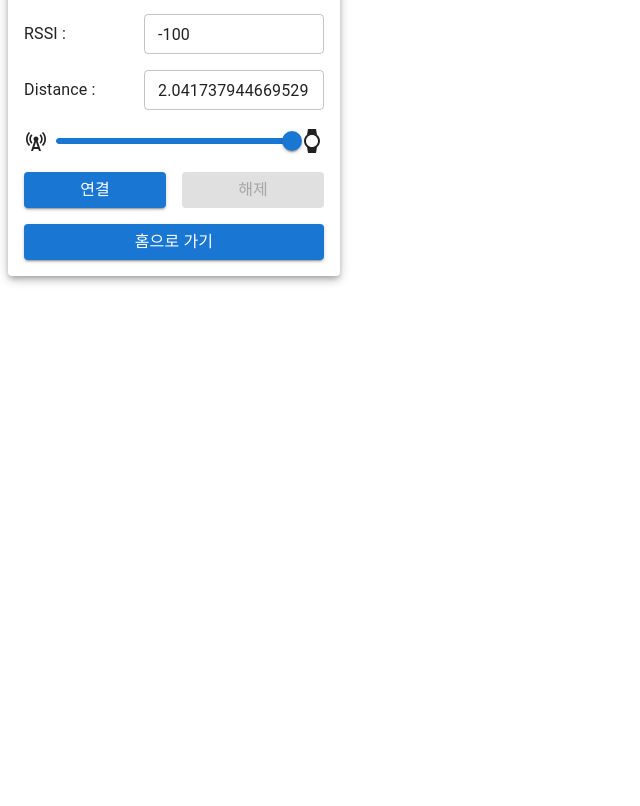
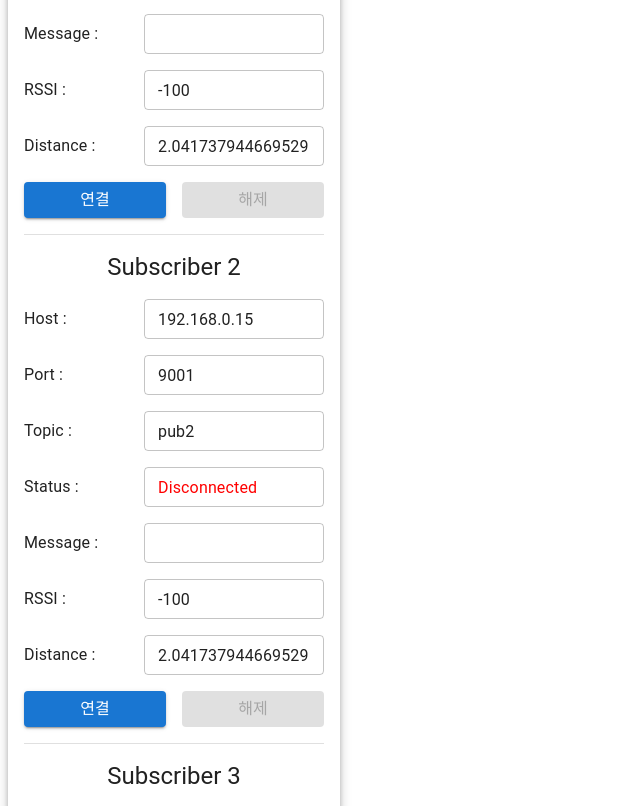
Before and after one commit to jeremy-jaemin/sample-ts-react-mui, a React (Create React App) app: page /SampleMQTT in a window 1280 px wide. Shown: the part 282-1088 px from the top of the page, without its empty margins (0-640 px from the left). Before the commit the page ends 800 px from the top, so only its background shows below. Built offline with nearby package versions, Linux system fonts and the light colour scheme.

Commit message:
중간커밋

```diff
--- a/src/pages/SampleMQTT.tsx
+++ b/src/pages/SampleMQTT/MqttSubscriber.tsx
@@ -1,29 +1,24 @@
 import { Button, Paper, Slider, Stack, TextField, Typography, styled } from '@mui/material';
 import { useFormik } from 'formik';
-import { NavigateButton } from '../components/NavigateButton';
+import { NavigateButton } from '../../components/NavigateButton';
 import CellTowerIcon from '@mui/icons-material/CellTower';
 import WatchIcon from '@mui/icons-material/Watch';
 import mqtt, { MqttClient } from 'mqtt/dist/mqtt';
 import { useEffect } from 'react';
+import { MqttConnectType, MqttPublisherType, MqttStatusType, ReceiveMessageType } from './MqttType';
 
-// client.on('connect', () => {
-// 	client.subscribe([topic], () => {});
-// });
-
-// client.on('message', (topic, payload) => {
-// 	raw = payload.toString();
-// });
-
-export const SampleMQTT = () => {
-	return MqttHook();
-};
-
-type mqttStatusType = 'Disconnected' | 'Connecting' | 'Connected' | 'Reconnecting';
-
-const MqttHook = () => {
+export const MqttSubscriber = ({
+	config,
+	index,
+	maker,
+}: {
+	config: MqttConnectType;
+	index: number;
+	maker: MqttPublisherType;
+}) => {
 	const { handleSubmit, isSubmitting, values, setValues, errors } = useFormik<{
 		client?: MqttClient;
-		status: mqttStatusType;
+		status: MqttStatusType;
 		payload: object;
 		host: string;
 		port: number;
@@ -38,11 +33,11 @@ const MqttHook = () => {
 			client: undefined,
 			status: 'Disconnected',
 			payload: {},
-			host: '192.168.0.15',
-			port: 9001,
+			host: config.host,
+			port: config.port,
 			message: '',
-			topic: 'hihi',
-			target: '72646C110002',
+			topic: config.topic,
+			target: config.target,
 			// target: 'C3000001F8D3',
 			rssi: -100,
 			dist: 0,
@@ -61,7 +56,7 @@ const MqttHook = () => {
 		if (!values.client) return;
 		values.client.on('connect', () => {
 			values.client?.subscribe([values.topic], () => {});
-			setValues({ ...values, status: 'Connected' });
+			setValues({ ...values, status: 'Subscribing' });
 		});
 		values.client.on('error', (err) => {
 			setValues({ ...values, message: err.message });
@@ -71,19 +66,7 @@ const MqttHook = () => {
 			setValues({ ...values, status: 'Reconnecting' });
 		});
 		values.client.on('message', (topic, message) => {
-			// console.log(topic);
-			// console.log(message);
-
-			type ReceiveMessageType1 = {
-				v: number;
-				mid: number;
-				time: number;
-				ip: string;
-				mac: string;
-				rssi: number;
-				devices: [[]];
-			};
-			const parsed: ReceiveMessageType1 = JSON.parse(message.toString());
+			const parsed: ReceiveMessageType['RadioLand'] = JSON.parse(message.toString());
 			// console.log(parsed);
 			const beacon = parsed.devices.filter((value, index) => {
 				//@ts-ignore
@@ -100,7 +83,7 @@ const MqttHook = () => {
 
 			const payload = { topic, message: message.toString() };
 			// console.log(payload)
-			setValues({ ...values, status: 'Connected', message: payload.message });
+			setValues({ ...values, status: 'Subscribing', message: payload.message });
 		});
 	}, [values.client]);
 
@@ -111,12 +94,13 @@ const MqttHook = () => {
 		setValues({ ...values, dist: dist });
 		console.log(dist);
 	}, [values.rssi]);
+
 	// 2nd receiver
 	// useEffect(() => {
 	// 	if (!values.client) return;
 	// 	values.client.on('connect', () => {
 	// 		values.client?.subscribe([values.topic], () => {});
-	// 		setValues({ ...values, status: 'Connected' });
+	// 		setValues({ ...values, status: 'Subscribing' });
 	// 	});
 	// 	values.client.on('error', (err) => {
 	// 		setValues({ ...values, message: err.message });
@@ -129,11 +113,8 @@ const MqttHook = () => {
 	// 		// console.log(topic);
 	// 		// console.log(message);
 
-	// 		type ReceiveMessageType2 = {
-	// 			mac: string;
-	// 			rssi: number;
-	// 		};
-	// 		const parsed: ReceiveMessageType2[] = JSON.parse(message.toString());
+	//
+	// 		const parsed: ReceiveMessageType['Minew'] = JSON.parse(message.toString());
 
 	// 		console.log(parsed);
 	// 		const beacon = parsed.filter((value, index) => {
@@ -146,7 +127,7 @@ const MqttHook = () => {
 
 	// 		const payload = { topic, message: message.toString() };
 	// 		// console.log(payload)
-	// 		setValues({ ...values, status: 'Connected', message: payload.message });
+	// 		setValues({ ...values, status: 'Subscribing', message: payload.message });
 	// 	});
 	// }, [values.client]);
 
@@ -170,9 +151,8 @@ const MqttHook = () => {
 	};
 
 	return (
-		<Paper elevation={5} sx={{ p: 2, width: 300 }}>
 		<Stack direction="column" spacing={2} width={300}>
-				<Typography variant="h5">SampleMQTT</Typography>
+			<Typography variant="h5" align="center">{`Subscriber ${index + 1}`}</Typography>
 			<Stack direction="row" justifyContent="space-between" alignItems="center">
 				<Typography variant="subtitle1">Host : </Typography>
 				<StyledTextField
@@ -192,12 +172,21 @@ const MqttHook = () => {
 				/>
 			</Stack>
 			<Stack direction="row" justifyContent="space-between" alignItems="center">
+				<Typography variant="subtitle1">Topic : </Typography>
+				<StyledTextField
+					value={values.topic}
+					onChange={(e) => {
+						setValues({ ...values, topic: e.target.value });
+					}}
+				/>
+			</Stack>
+			<Stack direction="row" justifyContent="space-between" alignItems="center">
 				<Typography variant="subtitle1">Status : </Typography>
 				<StyledTextField
 					value={values.status}
 					InputProps={{
 						sx: {
-								color: values.status === 'Connected' ? 'green' : values.status === 'Disconnected' ? 'red' : 'orange',
+							color: values.status === 'Subscribing' ? 'green' : values.status === 'Disconnected' ? 'red' : 'orange',
 						},
 					}}
 				/>
@@ -214,22 +203,20 @@ const MqttHook = () => {
 				<Typography variant="subtitle1">Distance : </Typography>
 				<StyledTextField value={values.dist} />
 			</Stack>
-				<Stack direction="row" justifyContent="space-between" alignItems="center" spacing={1}>
+			{/* <Stack direction="row" justifyContent="space-between" alignItems="center" spacing={1}>
 					<CellTowerIcon sx={{ mr: 1 }} />
 					<Slider aria-label="Default" value={-values.rssi} />
 					<WatchIcon />
-				</Stack>
+				</Stack> */}
 			<Stack direction="row" justifyContent="space-around" spacing={2}>
 				<Button variant="contained" onClick={mqttConnect} fullWidth disabled={values.status !== 'Disconnected'}>
 					<Typography>연결</Typography>
 				</Button>
-					<Button variant="contained" onClick={mqttDisconnect} fullWidth disabled={values.status !== 'Connected'}>
+				<Button variant="contained" onClick={mqttDisconnect} fullWidth disabled={values.status !== 'Subscribing'}>
 					<Typography>해제</Typography>
 				</Button>
 			</Stack>
-				<NavigateButton path="/" />
 		</Stack>
-		</Paper>
 	);
 };
 
--- /dev/null
+++ b/src/pages/SampleMQTT/MqttType.ts
@@ -0,0 +1,18 @@
+export type MqttStatusType = 'Disconnected' | 'Connecting' | 'Subscribing' | 'Reconnecting';
+export type MqttConnectType = { host: string; port: number; topic: string; target: string };
+export type MqttPublisherType = 'RadioLand' | 'Minew';
+export type ReceiveMessageType = {
+	RadioLand: {
+		v: number;
+		mid: number;
+		time: number;
+		ip: string;
+		mac: string;
+		rssi: number;
+		devices: [[]];
+	};
+	Minew: {
+		mac: string;
+		rssi: number;
+	};
+};
--- /dev/null
+++ b/src/pages/SampleMQTT/index.tsx
@@ -0,0 +1,26 @@
+import { Divider, Paper, Stack, TextField, Typography, styled } from '@mui/material';
+import { NavigateButton } from '../../components/NavigateButton';
+import { MqttSubscriber } from './MqttSubscriber';
+import { MqttConnectType, MqttPublisherType } from './MqttType';
+
+export const SampleMQTT = () => {
+	const config: MqttConnectType[] = [
+		{ host: '192.168.0.15', port: 9001, topic: 'pub1', target: 'C3000001F8D3' },
+		{ host: '192.168.0.15', port: 9001, topic: 'pub2', target: 'C3000001F8D3' },
+		{ host: '192.168.0.15', port: 9001, topic: 'pub3', target: 'C3000001F8D3' },
+	];
+
+	return (
+		<Paper elevation={5} sx={{ p: 2, width: 300 }}>
+			<Stack direction="column" spacing={2} width={300}>
+				<MqttSubscriber config={config[0]} index={0} maker={'RadioLand'} />
+				<Divider />
+				<MqttSubscriber config={config[1]} index={1} maker={'RadioLand'} />
+				<Divider />
+				<MqttSubscriber config={config[2]} index={2} maker={'Minew'} />
+				<Divider />
+				<NavigateButton path="/" />
+			</Stack>
+		</Paper>
+	);
+};
```
Lines whose indentation alone changed are shown as unchanged.
